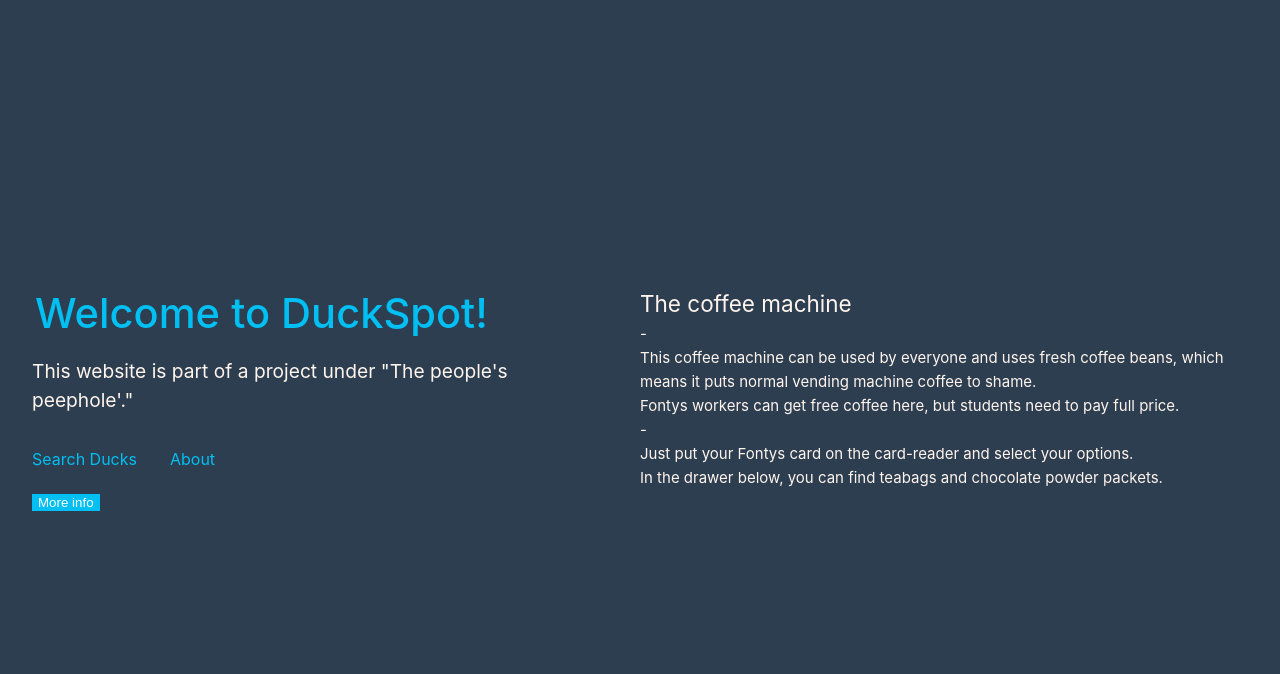
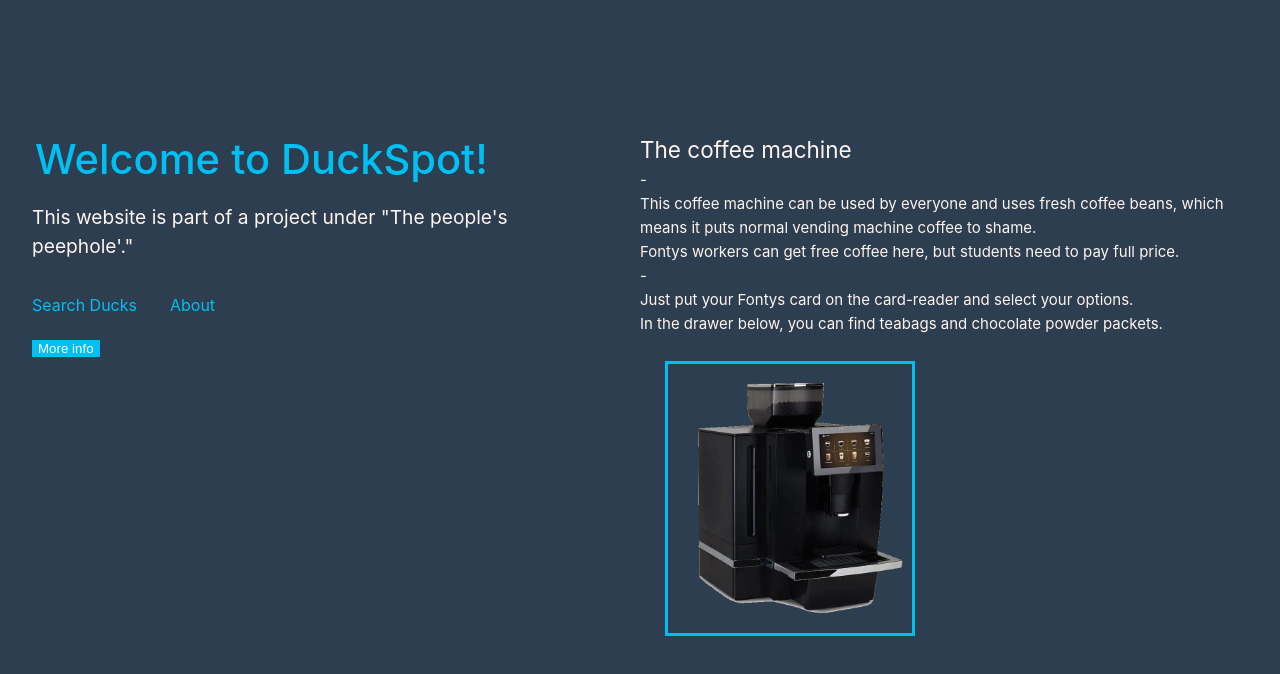
Before and after one commit to LJRReyniers/vitejs-vite-DuckSpot, a Vue app: page /POI12 in a window 1280 px wide. Shown: the top 674 px of the page. Built offline with nearby package versions, Linux system fonts and the light colour scheme.

Commit message:
Updated the views

```diff
--- a/src/views/POI1View2.vue
+++ b/src/views/POI1View2.vue
@@ -39,6 +39,10 @@
   <div>
     <button @click="buttonCount()">More info</button>
   </div>
+
+  <div>
+        <img src="/Images/coffeemachine2.webp" alt="coffee" width="250" height="275" />
+    </div>
 </template>
 
 <style>
@@ -60,4 +64,10 @@
   background-color: #2c3e50;
   color: seashell;
 }
+
+img {
+        border-style: solid;
+        border-color: #00bff2;
+        margin: 25px;
+    }
 </style>
--- a/src/views/POI2View2.vue
+++ b/src/views/POI2View2.vue
@@ -28,9 +28,14 @@
       when you won't disturb others.
     </p>
   </div>
+
   <div>
     <button @click="buttonCount()">More info</button>
   </div>
+
+  <div>
+        <img src="/Images/pacman.jpg" alt="games" width="300" height="400"/>
+    </div>
 </template>
 
 <style>
@@ -52,4 +57,10 @@
   background-color: #2c3e50;
   color: seashell;
 }
+
+img {
+        border-style: solid;
+        border-color: #00bff2;
+        margin: 25px;
+    }
 </style>
```
Also changed, not shown: public/Images/coffeemachine2.webp (added), public/Images/pacman.jpg (added).
